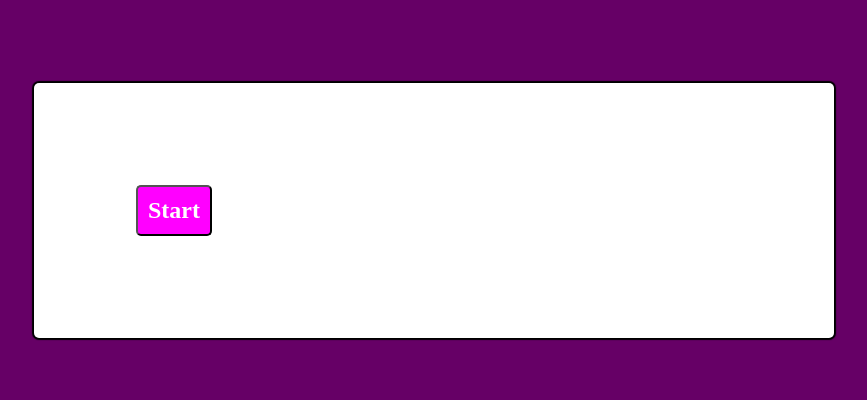
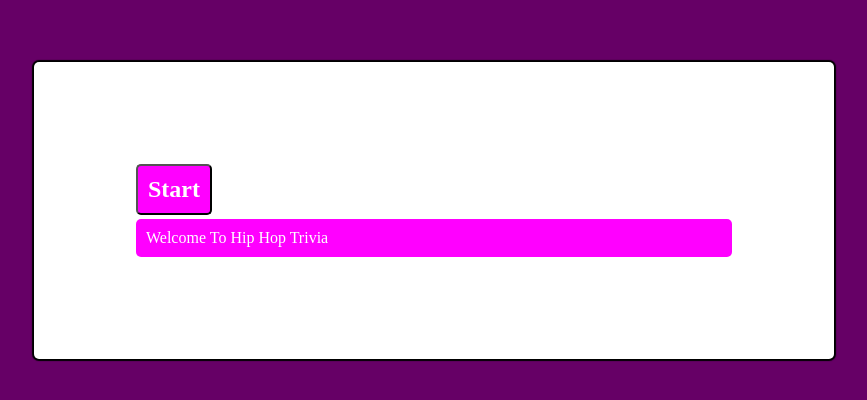
Before and after one commit to infxnnite-eight/Hip-Hop-Trivia, a plain HTML site: page index.html in a window 1280 px wide. Shown: the part 190-590 px from the top of the page, without its empty margins (206-1073 px from the left). Drawn offline with Linux system fonts and the light colour scheme.

Commit message:
opening page

```diff
--- a/index.html
+++ b/index.html
@@ -32,6 +32,7 @@
     <div class="constols">
         <button id="start-btn" class="start-btn btn">Start</button>
         <button id="next-btn" class="next-btn btn hide">Next</button>
+        <p id="hide" class="btn">Welcome To Hip Hop Trivia</p>
     </div>
 </div>
 
```
